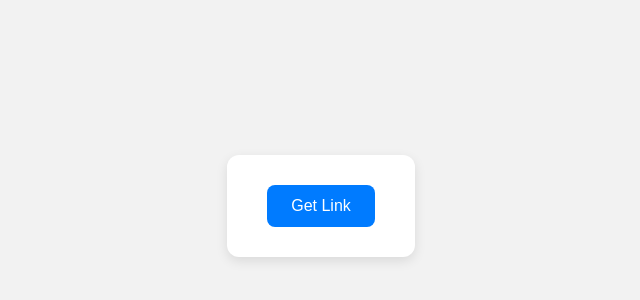
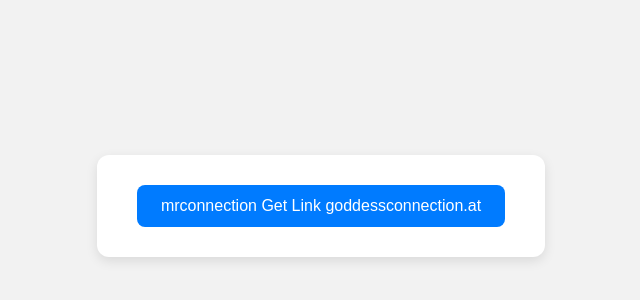
Before and after one commit to mrconnection11/cse, a plain HTML site: page index.html in a window 1280 px wide. Shown: the part 202-502 px from the top of the page, without its empty margins (319-959 px from the left). Drawn offline with Linux system fonts and the light colour scheme.

Commit message:
Update index.html

```diff
--- a/index.html
+++ b/index.html
@@ -95,7 +95,7 @@
 </head>
 <body>
   <div class="container">
-    <button onclick="showLink()">Get Link</button>
+    <button onclick="showLink()">mrconnection Get Link goddessconnection.at </button>
     <div class="link-box" id="linkBox">
       <div class="input-group">
         <input type="text" id="linkInput" value="https://chatgpt.com/share/68094da7-d5f8-8013-9bb1-7d9a4afa8005" readonly>
```
